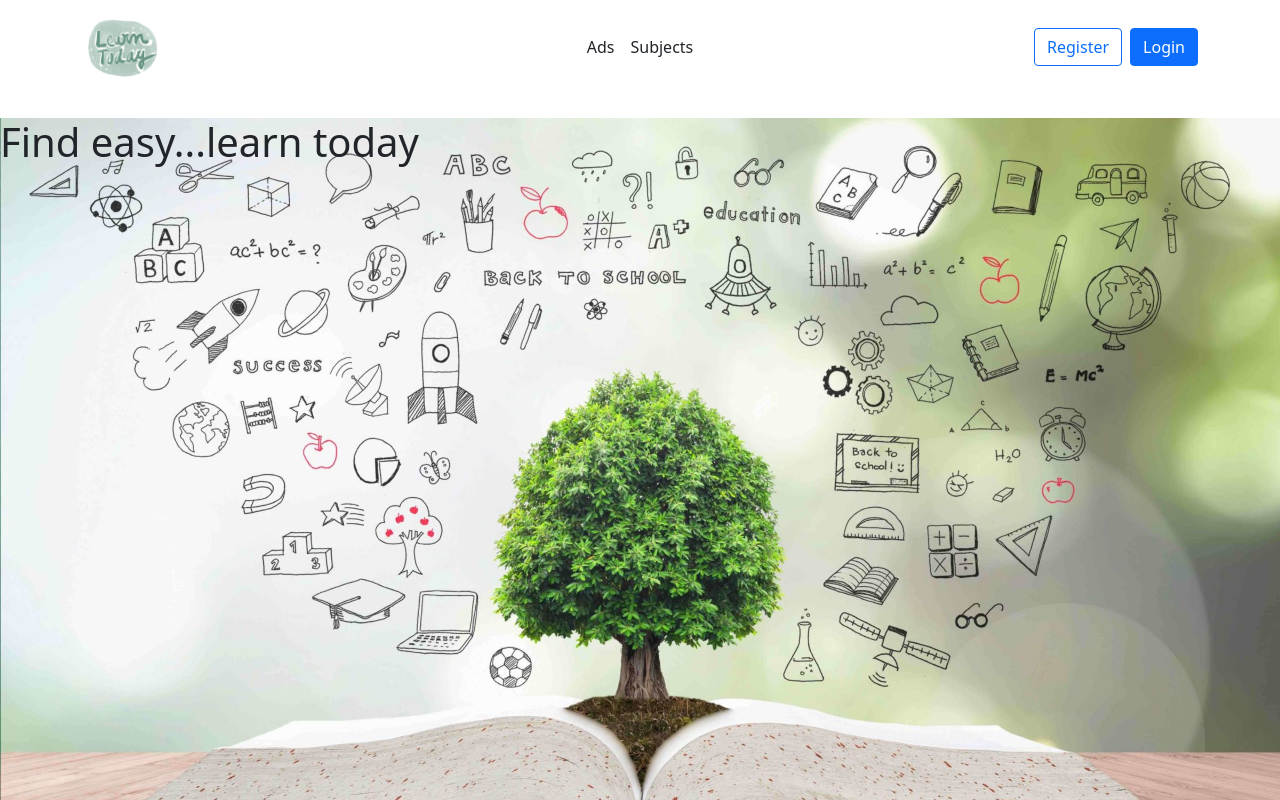
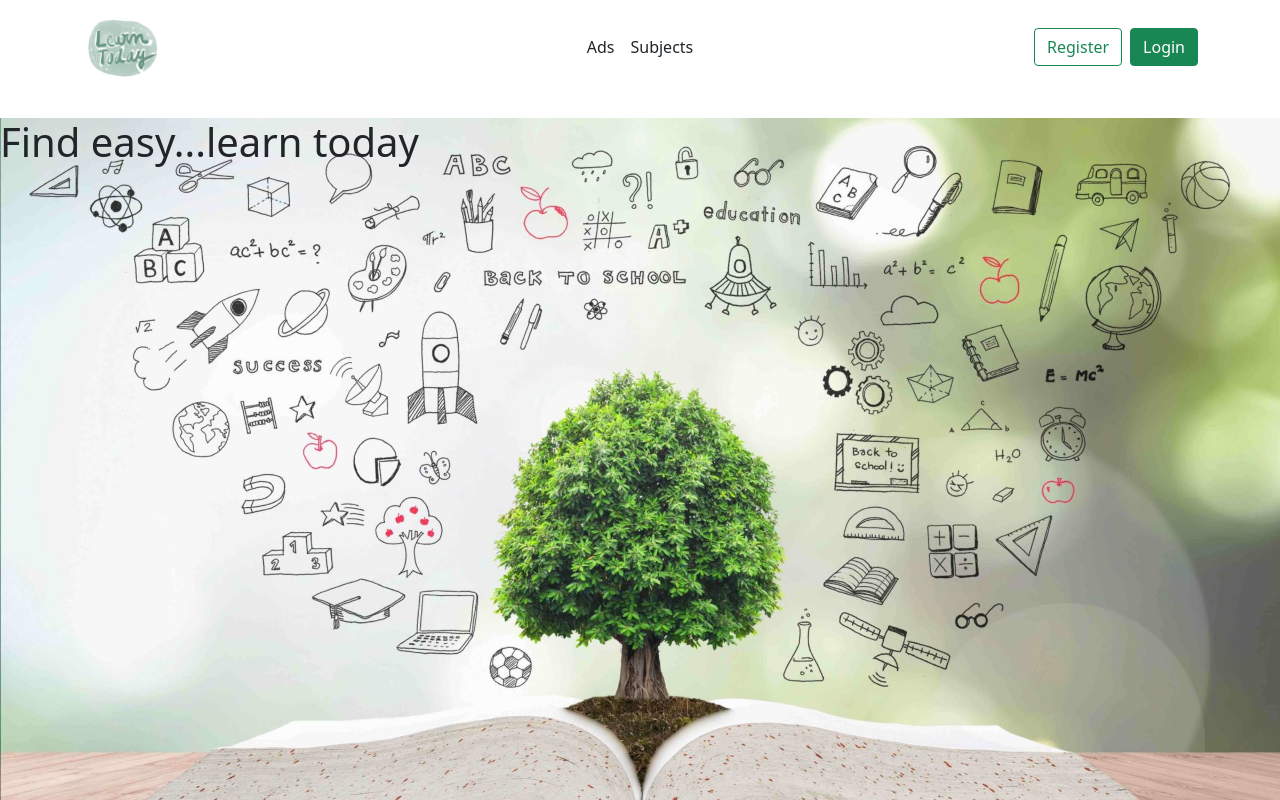
Before and after one commit to didicozaur/teachers-app-client, a React (Create React App) app: page / in a window 1280 px wide. Shown: the top 800 px of the page. Built offline with nearby package versions, Linux system fonts and the light colour scheme; no server answers.

Commit message:
added final styles to the Navbar

```diff
--- a/src/components/NavBar.js
+++ b/src/components/NavBar.js
@@ -27,37 +27,34 @@ function Navbar() {
               Subjects
             </NavLink>
           </li>
-
           {isLoggedIn && (
-            <>
-              <li>
-                <NavLink to="/ads/add" className="nav-link px-2 link-dark">
-                  Create New Ad
-                </NavLink>
-              </li>
-              <li>
-                <NavLink className="btn btn-outline-primary me-2" to="/profile">
-                  Profile
-                </NavLink>
-              </li>
-              <li>
-                <button className="btn btn-primary" onClick={logOutUser}>
-                  Logout
-                </button>
-              </li>
-            </>
+            <li>
+              <NavLink to="/ads/add" className="nav-link px-2 link-dark">
+                Create New Ad
+              </NavLink>
+            </li>
           )}
         </ul>
         <div className="col-md-3 text-end">
           {!isLoggedIn && (
             <>
-              <NavLink className="btn btn-outline-primary me-2" to="/signup">
+              <NavLink className="btn btn-outline-success me-2" to="/signup">
                 Register
               </NavLink>
-              <NavLink className="btn btn-primary" to="/login">
+              <NavLink className="btn btn-success" to="/login">
                 Login
               </NavLink>
             </>
+          )}
+          {isLoggedIn && (
+            <div className="d-flex justify-content-end">
+              <NavLink className="btn btn-outline-success me-2" to="/profile">
+                Profile
+              </NavLink>
+              <button className="btn btn-success" onClick={logOutUser}>
+                Logout
+              </button>
+            </div>
           )}
         </div>
       </header>
```
